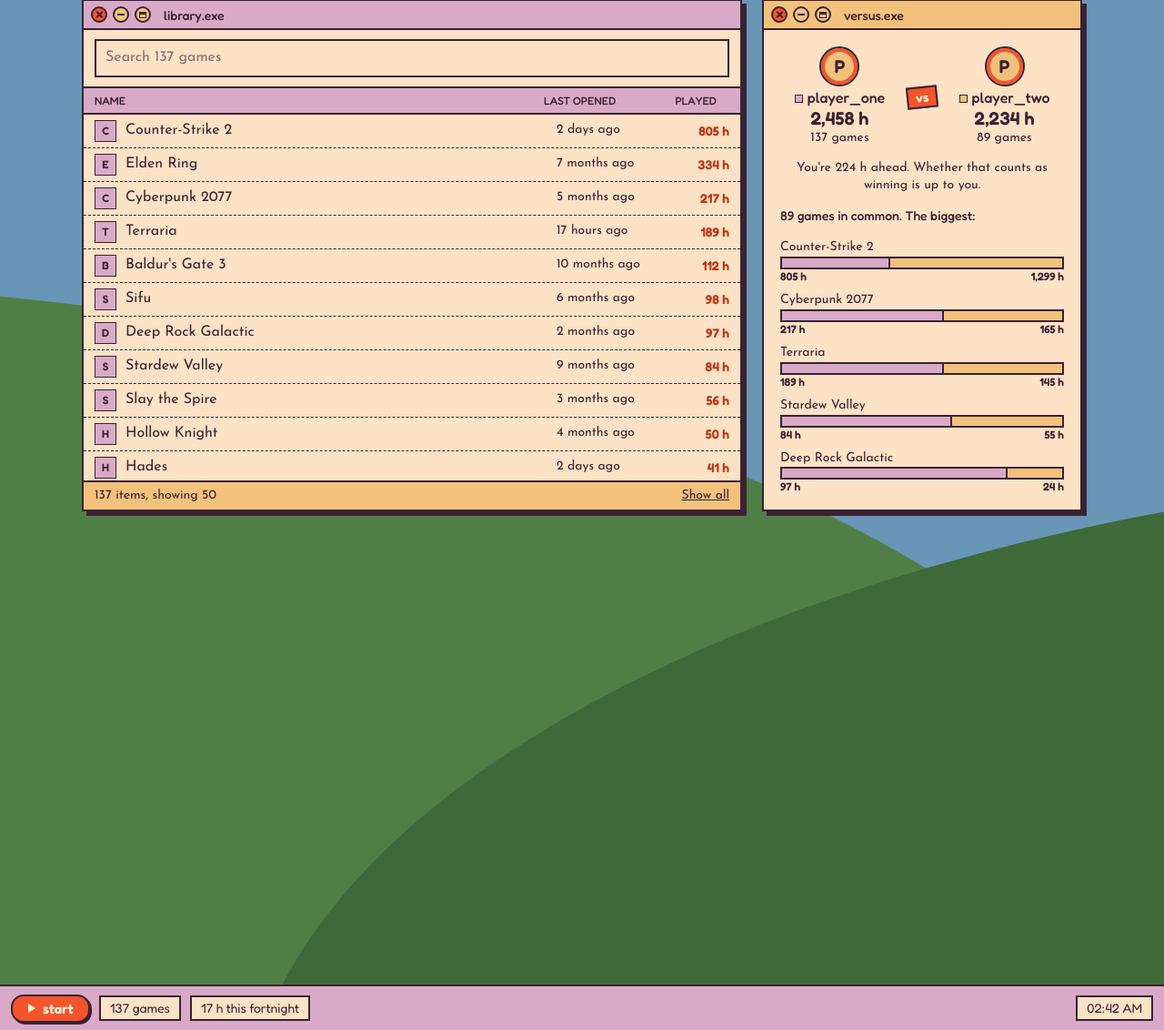
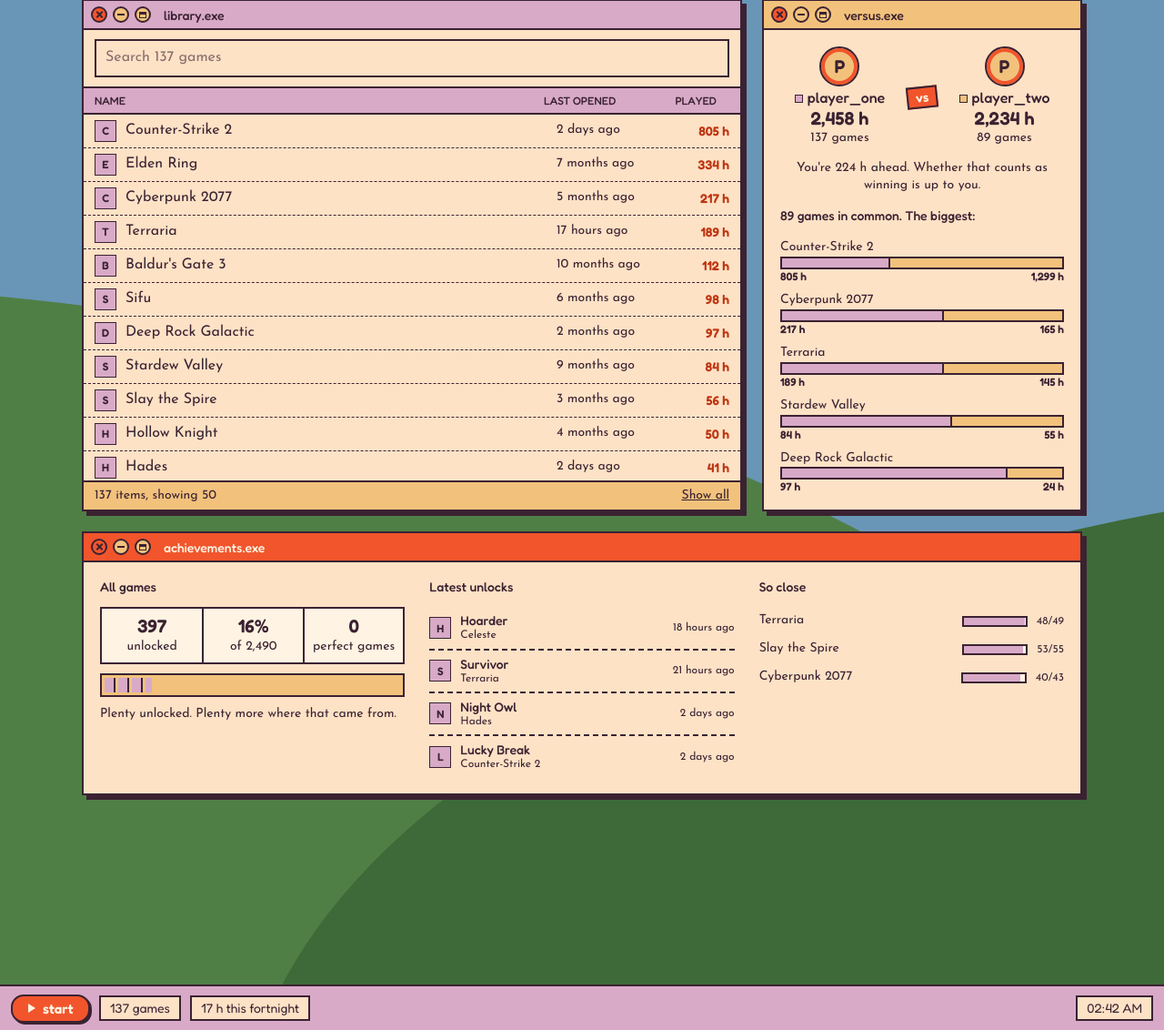
Before and after one commit to Abanoubthefighter/steamify, a Flask app: page /player/demo?vs=demo-friend in a window 1280 px wide. Shown: the part 1115-2247 px from the top of the page at 91% size. Run offline with Flask 3, Linux system fonts and the light colour scheme; data comes from the database, SQL or seed files in the repository; data that the repository does not hold is empty.

Commit message:
Add achievements.exe, with made-up achievements for the demo player
A full-width window under the others, so the existing layout above it is
untouched: totals (unlocked, completion, perfect games) with a segmented
bar and a caption, the latest unlocks with icons and dates, and "so close"
games at 80% or more. It reuses the stat tiles, progress bar and letter
icons already in the app. Empty states explain what's missing: a scan, a
key, or games with achievements at all.

Icons come from a separate Steam call per game, so the scan only fetches
them for the games in the latest-unlocks list. The demo players get
achievements from their own random seed, so the demo library numbers stay
the same, and they're saved in one transaction (0.03 s instead of 0.44 s).

```diff
--- a/app.py
+++ b/app.py
@@ -78,6 +78,7 @@ app.jinja_env.filters.update(
     hours=formatting.hours,
     ago=formatting.time_ago,
     plural=formatting.plural,
+    number=formatting.number,
     last_played=formatting.last_played,
     long_date=formatting.long_date,
     year=formatting.year,
@@ -159,6 +160,7 @@ def dashboard(steam_id: str):
         recent_games=stats.recent_games(games, config.RECENT_GAMES_COUNT),
         tracks=charts.build_tracks(player, games, summary),
         versus=_versus(player, summary, friend),
+        achievements=_achievements(steam_id),
         library=_library_page(games, request.args),
         sort_choices=stats.sort_choices(),
         players=[person for person in storage.list_players(config.PLAYERS_IN_MENU) if person["steam_id"] != demo.FRIEND_ID],
@@ -228,6 +230,23 @@ def _versus(player: dict, summary: dict, friend: dict | None) -> dict | None:
         "shared": shared,
         "shared_count": shared_count,
         "caption": captions.versus_caption(friend["name"], summary["total_minutes"] - theirs["total_minutes"]),
+    }
+
+
+def _achievements(steam_id: str) -> dict | None:
+    """The numbers behind achievements.exe, or None if no game has been checked yet."""
+    totals = storage.get_achievement_summary(steam_id)
+    if not totals["checked"]:
+        return None
+    percent = stats.percent(totals["unlocked"], totals["total"])
+    nearly = storage.get_nearly_done(steam_id, config.NEARLY_DONE_PERCENT, config.NEARLY_DONE_COUNT)
+    return {
+        **totals,
+        "percent": percent,
+        "caption": captions.achievement_caption(totals, percent),
+        "recent": storage.get_recent_unlocks(steam_id, config.RECENT_UNLOCKS_COUNT),
+        "nearly": [{**game, "percent": stats.percent(game["unlocked"], game["total"])} for game in nearly],
+        "nearly_percent": config.NEARLY_DONE_PERCENT,
     }
 
 
--- a/captions.py
+++ b/captions.py
@@ -1,4 +1,4 @@
-"""The words in warning.exe and versus.exe.
+"""The words in warning.exe, versus.exe and achievements.exe.
 
 All the jokes live here on purpose, so they're easy to find, edit or delete.
 Each *_alert function looks at the numbers and returns one popup, or None
@@ -109,3 +109,17 @@ def versus_caption(friend_name: str, lead_minutes: int) -> str:
     if lead_minutes > 0:
         return f"You're {gap} ahead. Whether that counts as winning is up to you."
     return f"{friend_name} is {gap} ahead. Catch up, or go outside. Your call."
+
+
+def achievement_caption(summary: dict, percent: int) -> str:
+    """The line under the totals in achievements.exe."""
+    perfect = summary["perfect"]
+    if perfect >= 10:
+        return f"{plural(perfect, 'game')} finished down to the last achievement. Completionist, or no life? Both."
+    if percent >= 60:
+        return "More than half of everything unlocked. The developers thank you personally."
+    if perfect:
+        return f"{plural(perfect, 'game')} done to 100%. The rest are, let's say, in progress."
+    if percent < 15:
+        return "You collect games, not achievements."
+    return "Plenty unlocked. Plenty more where that came from."
--- a/formatting.py
+++ b/formatting.py
@@ -28,6 +28,11 @@ def hours(minutes: int) -> str:
     if round(value, 1) < 10:
         return f"{value:.1f} h"
     return f"{round(value):,} h"
+
+
+def number(count: int) -> str:
+    """A whole number with thousands commas: 1284 becomes 1,284."""
+    return f"{count:,}"
 
 
 def plural(count: int, word: str) -> str:
--- a/static/css/style.css
+++ b/static/css/style.css
@@ -7,8 +7,8 @@
 
    Sections:  base · wallpaper · desktop · window · form controls · profile
               warning · sync · media player · folders · library · sort
-              versus · game details · wallpaper.exe · taskbar · start menu
-              motion
+              versus · achievements · game details · wallpaper.exe · taskbar
+              start menu · motion
    ========================================================================== */
 
 /* --- Base ---------------------------------------------------------------- */
@@ -248,6 +248,10 @@ a {
   grid-column: span 2;
 }
 
+.win--full {
+  grid-column: 1 / -1; /* every column, however many the screen has room for */
+}
+
 @media (max-width: 980px) {
   .desktop {
     grid-template-columns: repeat(2, minmax(0, 1fr));
@@ -1251,6 +1255,81 @@ li:last-child > .row {
   font: 600 var(--text-xs) var(--font-ui);
 }
 
+/* --- achievements.exe ---------------------------------------------------- */
+
+/* Three parts side by side on a wide desktop, stacked when there's no room. */
+.achievements {
+  display: grid;
+  grid-template-columns: repeat(auto-fit, minmax(240px, 1fr));
+  gap: var(--pad) calc(var(--pad) * 1.5);
+}
+
+.achievements__part {
+  display: flex;
+  flex-direction: column;
+  gap: var(--space-2);
+  min-width: 0;
+}
+
+.unlocks,
+.nearly {
+  display: flex;
+  flex-direction: column;
+}
+
+.unlock {
+  display: grid;
+  grid-template-columns: 24px minmax(0, 1fr) auto;
+  align-items: center;
+  gap: var(--space-2);
+  padding: 6px 0;
+  border-top: var(--line-thin) dashed var(--ink);
+}
+
+.unlock:first-child {
+  border-top: 0;
+}
+
+.unlock__text {
+  display: flex;
+  flex-direction: column;
+  min-width: 0;
+}
+
+.unlock__name,
+.unlock__game,
+.nearly__name {
+  overflow: hidden;
+  white-space: nowrap;
+  text-overflow: ellipsis;
+}
+
+.unlock__name {
+  font: 500 var(--text-sm) var(--font-ui);
+}
+
+.unlock__game,
+.unlock__when,
+.nearly__count {
+  font-size: var(--text-xs);
+}
+
+.nearly__game {
+  display: grid;
+  grid-template-columns: minmax(0, 1fr) 72px auto;
+  align-items: center;
+  gap: var(--space-2);
+  padding: 6px 0;
+  font-size: var(--text-sm);
+}
+
+/* A small flat bar: lilac up to --progress, cream after. */
+.meter {
+  height: 12px;
+  background: linear-gradient(90deg, var(--lilac) 0 var(--progress), var(--cream) var(--progress));
+  border: var(--line-thin) solid var(--ink);
+}
+
 /* --- Game details popup -------------------------------------------------- */
 
 .game-card {
--- a/sync.py
+++ b/sync.py
@@ -57,6 +57,7 @@ def scan(query: str, force: bool = False):
     yield {"label": STEPS[4]}
     for done, todo in check_achievements(steam_id, games):
         yield {"detail": f"{done}/{todo}"}
+    fetch_missing_icons(steam_id)
     yield {"steam_id": steam_id, "gained": gained}
 
 
@@ -100,3 +101,18 @@ def check_achievements(steam_id: str, games: list[dict]):
             yield done, len(todo)
     finally:
         pool.shutdown(wait=True, cancel_futures=True)  # don't start games that haven't been asked about yet
+
+
+def fetch_missing_icons(steam_id: str) -> None:
+    """Icons for the achievements achievements.exe is about to show.
+
+    Icons come from a separate call per game, so only the games in the
+    "latest unlocks" list are asked about, and only once. Missing icons
+    aren't worth failing over: the window shows a letter instead.
+    """
+    unlocks = storage.get_recent_unlocks(steam_id, config.RECENT_UNLOCKS_COUNT)
+    for app_id in {unlock["app_id"] for unlock in unlocks if not unlock["icon"]}:
+        try:
+            storage.save_achievement_icons(app_id, api.get_achievement_icons(app_id))
+        except api.SteamError:
+            continue
--- a/templates/dashboard.html
+++ b/templates/dashboard.html
@@ -21,6 +21,7 @@
   {% include "windows/sort.html" %}
   {% include "windows/library.html" %}
   {% include "windows/versus.html" %}
+  {% include "windows/achievements.html" %}
 </main>
 {% endblock %}
 
--- a/templates/partials/window.html
+++ b/templates/partials/window.html
@@ -10,10 +10,11 @@
   color     title bar colour: "lilac", "red" or "sand" (the names come from theme.css)
   controls  which round buttons to show, e.g. "close" or "close min max"
   wide      take up two columns of the desktop grid
+  full      take up the whole width of the desktop grid
   stack     draw "more windows underneath" outlines behind this one (0, 1 or 2)
 #}
-{% macro window(id, title, color="lilac", controls="close min max", wide=false, stack=none) %}
-<section class="win win--{{ color }}{{ ' win--wide' if wide }}{{ ' win--stack' if stack is not none }}"
+{% macro window(id, title, color="lilac", controls="close min max", wide=false, full=false, stack=none) %}
+<section class="win win--{{ color }}{{ ' win--wide' if wide }}{{ ' win--full' if full }}{{ ' win--stack' if stack is not none }}"
          data-win="{{ id }}"{% if stack is not none %} data-stack="{{ stack }}"{% endif %} aria-labelledby="{{ id }}-title">
   <header class="titlebar">
     {% if "close" in controls %}
--- /dev/null
+++ b/templates/windows/achievements.html
@@ -0,0 +1,77 @@
+{#
+  achievements.exe: totals, the latest unlocks and the games that are nearly
+  done. The numbers come from the "Checking achievements" step of a scan
+  (sync.py); this window only shows what's saved.
+#}
+{% from "partials/window.html" import window %}
+{% from "partials/stat_tile.html" import stat_tile %}
+{% call window("achievements", "achievements.exe", color="red", full=true) %}
+<div class="body">
+  {% if achievements and achievements.games %}
+  <div class="achievements">
+    <section class="achievements__part" aria-labelledby="achievements-totals">
+      <h3 class="label" id="achievements-totals">All games</h3>
+      <div class="tiles">
+        {{ stat_tile(achievements.unlocked | number, "unlocked") }}
+        {{ stat_tile(achievements.percent ~ "%", "of " ~ achievements.total | number) }}
+        {{ stat_tile(achievements.perfect, "perfect " ~ ("game" if achievements.perfect == 1 else "games")) }}
+      </div>
+      <div class="progress" role="progressbar" aria-label="Share of achievements unlocked"
+           aria-valuemin="0" aria-valuemax="100" aria-valuenow="{{ achievements.percent }}"
+           style="--progress: {{ achievements.percent }}%">
+        <span class="progress__fill"></span>
+      </div>
+      <p class="note">{{ achievements.caption }}</p>
+    </section>
+
+    <section class="achievements__part" aria-labelledby="achievements-latest">
+      <h3 class="label" id="achievements-latest">Latest unlocks</h3>
+      {% if achievements.recent %}
+      <ul class="unlocks" role="list">
+        {% for unlock in achievements.recent %}
+        <li class="unlock" title="{{ unlock.description }}">
+          {% if unlock.icon %}
+          <img class="row__icon" src="{{ unlock.icon }}" alt="" width="24" height="24" loading="lazy" data-hide-on-error>
+          {% else %}
+          <span class="row__icon row__icon--letter" aria-hidden="true">{{ unlock.name[:1] | upper }}</span>
+          {% endif %}
+          <span class="unlock__text">
+            <span class="unlock__name">{{ unlock.name }}</span>
+            <span class="unlock__game">{{ unlock.game }}</span>
+          </span>
+          <span class="unlock__when">{{ unlock.unlocked_at | ago }}</span>
+        </li>
+        {% endfor %}
+      </ul>
+      {% else %}
+      <p class="note">No unlocks with a date yet.</p>
+      {% endif %}
+    </section>
+
+    <section class="achievements__part" aria-labelledby="achievements-close">
+      <h3 class="label" id="achievements-close">So close</h3>
+      {% if achievements.nearly %}
+      <ul class="nearly" role="list">
+        {% for game in achievements.nearly %}
+        <li class="nearly__game">
+          <span class="nearly__name">{{ game.name }}</span>
+          <span class="meter" style="--progress: {{ game.percent }}%" aria-hidden="true"></span>
+          <span class="nearly__count">{{ game.unlocked }}/{{ game.total }}</span>
+        </li>
+        {% endfor %}
+      </ul>
+      {% else %}
+      <p class="note">No game at {{ achievements.nearly_percent }}% or more that isn't finished already.</p>
+      {% endif %}
+    </section>
+  </div>
+
+  {% elif achievements %}
+  <p class="empty">None of the games played so far have achievements. Bold.</p>
+  {% elif has_key or is_demo %}
+  <p class="empty">Achievements come in with the next scan. Press Sync now in sync.exe.</p>
+  {% else %}
+  <p class="empty">Achievements need a Steam API key, like real profiles do. Add one in scan.exe.</p>
+  {% endif %}
+</div>
+{% endcall %}
```
Also changed, not shown: demo.py (+54 -1 lines), storage.py (+35 -24 lines), tests/test_app.py (+29 -0 lines), tests/test_captions.py (+10 -0 lines), tests/test_demo.py (+8 -0 lines), tests/test_formatting.py (+5 -0 lines).
